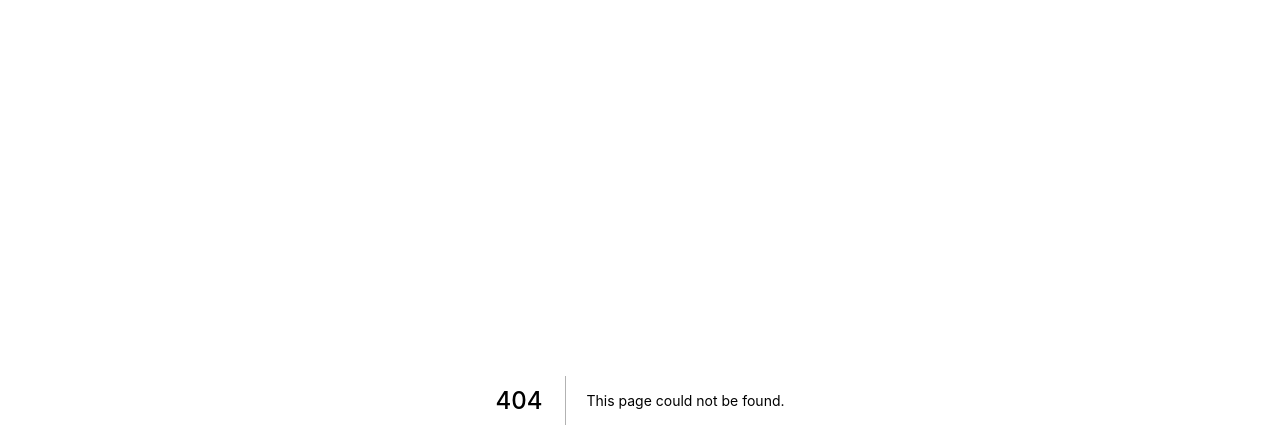
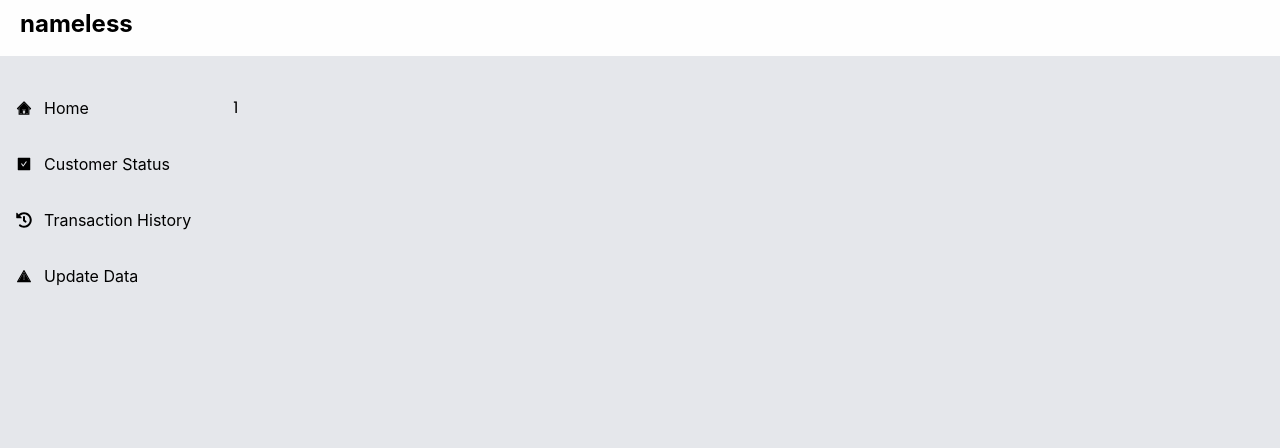
Before and after one commit to peii14/fe-KYC, a Next.js app: page /1 in a window 1280 px wide. Before the commit this address had no page. Shown: the top 448 px of the page. Built offline with nearby package versions, Linux system fonts and the light colour scheme; what @3rdweb/hooks would draw is missing.

Commit message:
feat: added sidebar

```diff
--- a/src/components/layout/Layout.tsx
+++ b/src/components/layout/Layout.tsx
@@ -3,13 +3,20 @@ import Navbar from "./Navbar";
 import { Poppins } from "@next/font/google";
 import { ToastContainer } from "react-toastify";
 import "react-toastify/dist/ReactToastify.css";
+import Sidebar from "./Sidebar";
 
 const poppins = Poppins({
   subsets: ["latin"],
   weight: "400",
 });
 
-const Layout = ({ children }: { children: React.ReactNode }) => {
+const Layout = ({
+  children,
+  isAuth = false,
+}: {
+  isAuth?: boolean;
+  children: React.ReactNode;
+}) => {
   return (
     <>
       <ToastContainer
@@ -20,7 +27,14 @@ const Layout = ({ children }: { children: React.ReactNode }) => {
         pauseOnFocusLoss
       />
       <Navbar />
-      <main className={poppins.className}>{children}</main>
+      <div
+        className={`${
+          isAuth ? "flex flex-row space-x-5 bg-gray-200 " : "first:hidden"
+        }`}
+      >
+        <Sidebar />
+        <div className={poppins.className}>{children}</div>
+      </div>
       <Footer />
     </>
   );
--- a/src/components/layout/Navbar.tsx
+++ b/src/components/layout/Navbar.tsx
@@ -1,10 +1,10 @@
 const Navbar = () => {
   return (
     <>
-      <header className="w-screen py-2 px-5 fixed top-0 ">
-        <nav className="">
-          <h3 className="font-bold">nameless</h3>
-        </nav>
+      <header className="w-screen py-2 px-5 z-50 bg-light h-14 fixed top-0 items-center ">
+        <div className="">
+          <h3 className="font-bold m-auto">nameless</h3>
+        </div>
       </header>
     </>
   );
--- /dev/null
+++ b/src/components/layout/Sidebar.tsx
@@ -0,0 +1,55 @@
+import Link from "next/link";
+import {
+  AiTwotoneHome,
+  AiFillCheckSquare,
+  AiTwotoneWarning,
+} from "react-icons/ai";
+import { FaHistory } from "react-icons/fa";
+
+const Sidebar = () => {
+  return (
+    <>
+      <nav className="w-1/6 h-screen">
+        <ul className="py-20">
+          <li>
+            <Link
+              href={"/"}
+              className={`flex items-center rounded-r-full px-4 py-4 space-x-3 hover:bg-dark hover:text-light duration-200`}
+            >
+              <AiTwotoneHome />
+              <p>Home</p>
+            </Link>
+          </li>
+          <li>
+            <Link
+              href={"/"}
+              className={`flex items-center rounded-r-full px-4 py-4 space-x-3 hover:bg-dark hover:text-light duration-200`}
+            >
+              <AiFillCheckSquare />
+              <p>Customer Status</p>
+            </Link>
+          </li>
+          <li>
+            <Link
+              href={"/"}
+              className={`flex items-center rounded-r-full px-4 py-4 space-x-3 hover:bg-dark hover:text-light duration-200`}
+            >
+              <FaHistory />
+              <p>Transaction History</p>
+            </Link>
+          </li>
+          <li>
+            <Link
+              href={"/"}
+              className={`flex items-center rounded-r-full px-4 py-4 space-x-3 hover:bg-dark hover:text-light duration-200`}
+            >
+              <AiTwotoneWarning />
+              <p>Update Data</p>
+            </Link>
+          </li>
+        </ul>
+      </nav>
+    </>
+  );
+};
+export default Sidebar;
--- /dev/null
+++ b/src/pages/[slug]/index.tsx
@@ -0,0 +1,34 @@
+import Layout from "@/components/layout/Layout";
+import Seo from "@/components/Seo";
+import { useWeb3 } from "@3rdweb/hooks";
+import { Router, useRouter } from "next/router";
+import { useEffect, useState } from "react";
+
+const Customer = ({ wallet_address }) => {
+  const [isAuth, setAuth] = useState(false);
+  const router = useRouter();
+  useEffect(() => {
+    if (!wallet_address) {
+      router.push("/");
+    } else {
+      setAuth(true);
+    }
+  }, [wallet_address, router]);
+  return (
+    <>
+      <Layout isAuth={isAuth}>
+        <Seo title="Customer dashboard" />
+        <main className="w-full min-h-screen mt-24">
+          <p>{wallet_address}</p>
+        </main>
+      </Layout>
+    </>
+  );
+};
+export const getServerSideProps = async ({ params }) => {
+  const wallet_address = params.slug;
+  return {
+    props: { wallet_address },
+  };
+};
+export default Customer;
--- a/src/pages/_app.tsx
+++ b/src/pages/_app.tsx
@@ -11,6 +11,7 @@ const connectors = {
 };
 export default function App({ Component, pageProps }: AppProps) {
   return (
+    // change children props
     <ThirdwebWeb3Provider
       supportedChainIds={supportedChainIds}
       connectors={connectors}
--- /dev/null
+++ b/src/pages/admin/index.tsx
@@ -0,0 +1,14 @@
+import Layout from "@/components/layout/Layout";
+import Seo from "@/components/Seo";
+
+const Admin = () => {
+  return (
+    <>
+      <Layout>
+        <Seo title="Bank Dashboard" />
+        <main></main>
+      </Layout>
+    </>
+  );
+};
+export default Admin;
--- a/src/pages/customer/index.tsx
+++ /dev/null
@@ -1,26 +0,0 @@
-import Layout from "@/components/layout/Layout";
-import Seo from "@/components/Seo";
-import { useWeb3 } from "@3rdweb/hooks";
-import { Router, useRouter } from "next/router";
-import { useEffect } from "react";
-
-const Customer = () => {
-  const { address } = useWeb3();
-  const router = useRouter();
-  useEffect(() => {
-    if (!address) {
-      router.push("/");
-    }
-  }, [address, router]);
-  return (
-    <>
-      <Layout>
-        <Seo title="Customer dashboard" />
-        <main>
-          <p>{address}</p>
-        </main>
-      </Layout>
-    </>
-  );
-};
-export default Customer;
--- a/src/pages/index.tsx
+++ b/src/pages/index.tsx
@@ -18,7 +18,7 @@ export default function Home() {
   const router = useRouter();
   useEffect(() => {
     if (address) {
-      router.push("/customer/");
+      router.push(`/${address}`);
     }
   }, [address, chainId, router]);
 
```
